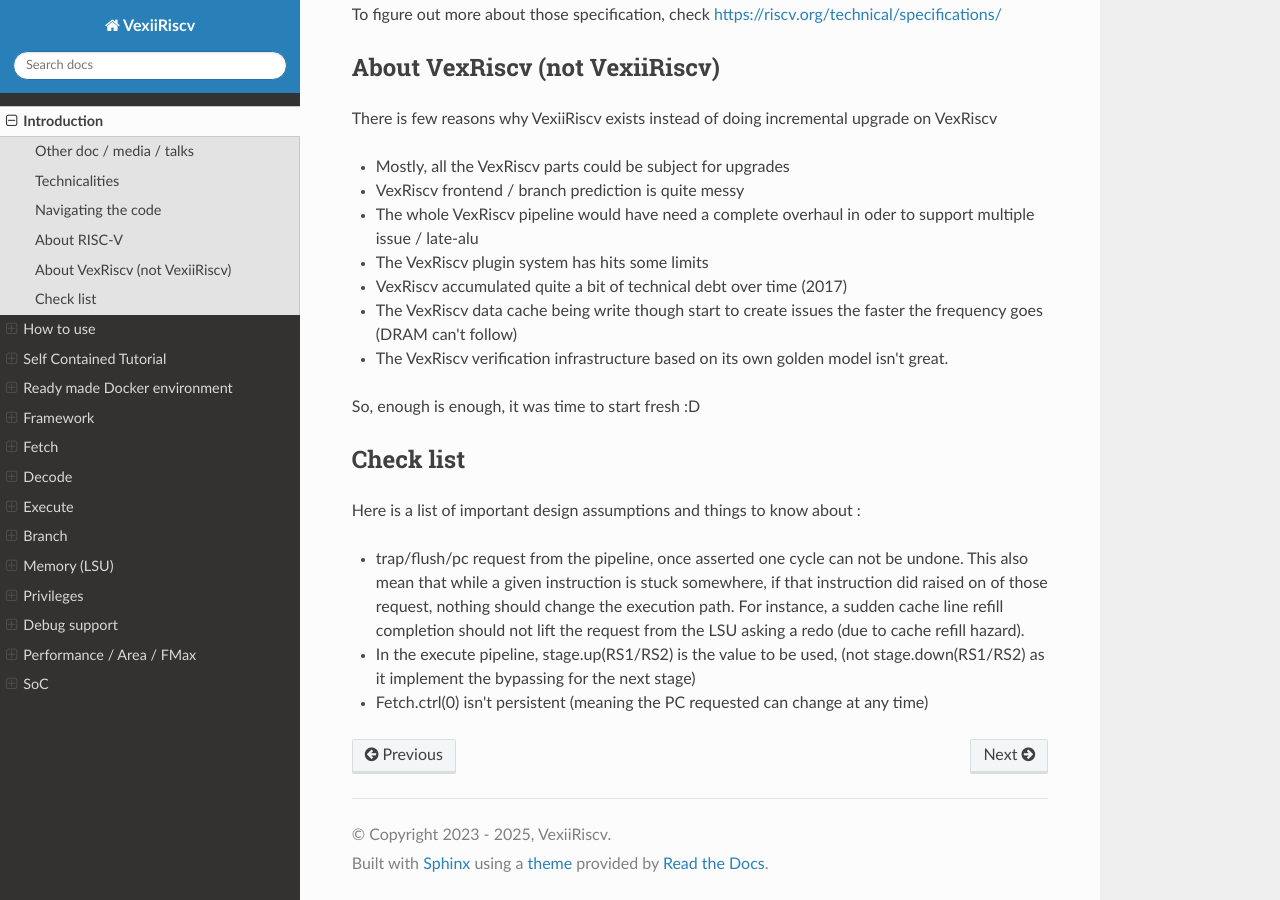
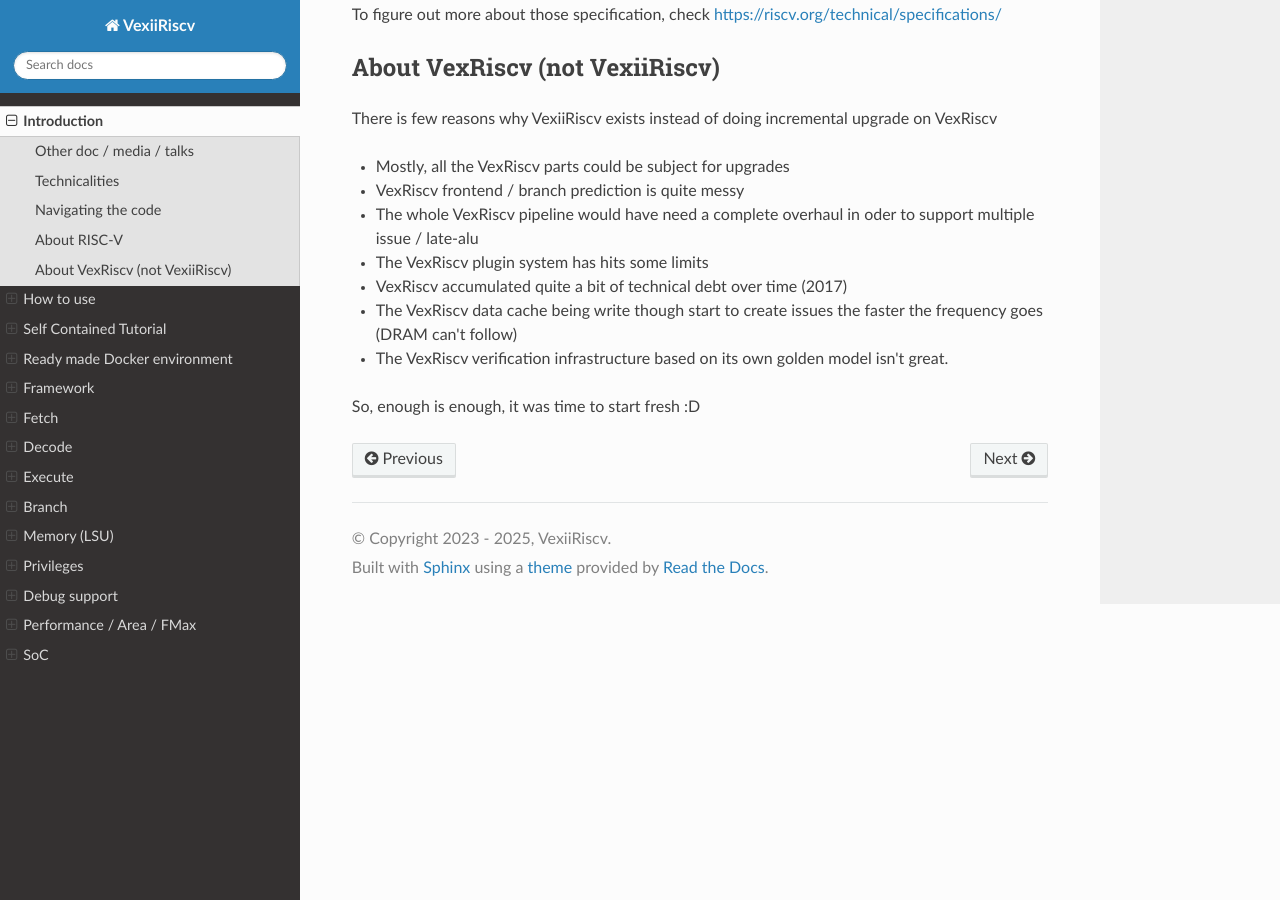
Before and after one commit to SpinalHDL/VexiiRiscv-RTD, a Sphinx documentation site: the page built from source/VexiiRiscv/Introduction/index.rst, in a window 1280 px wide and 900 px high, scrolled down 2599 px. Built offline with Sphinx 7.4.7 and the Read the Docs theme 3.1.0, drawn with Linux system fonts in a browser that asks for light colours.

Commit message:
Move checklist

```diff
--- a/source/VexiiRiscv/Introduction/index.rst
+++ b/source/VexiiRiscv/Introduction/index.rst
@@ -97,12 +97,3 @@
 - The VexRiscv verification infrastructure based on its own golden model isn't great.
 
 So, enough is enough, it was time to start fresh :D
-
-Check list
-----------
-
-Here is a list of important design assumptions and things to know about :
-
-- trap/flush/pc request from the pipeline, once asserted one cycle can not be undone. This also mean that while a given instruction is stuck somewhere, if that instruction did raised on of those request, nothing should change the execution path. For instance, a sudden cache line refill completion should not lift the request from the LSU asking a redo (due to cache refill hazard).
-- In the execute pipeline, stage.up(RS1/RS2) is the value to be used, (not stage.down(RS1/RS2) as it implement the bypassing for the next stage)
-- Fetch.ctrl(0) isn't persistent (meaning the PC requested can change at any time)
```
Also changed, not shown: source/VexiiRiscv/Framework/index.rst (+9 -0 lines).
